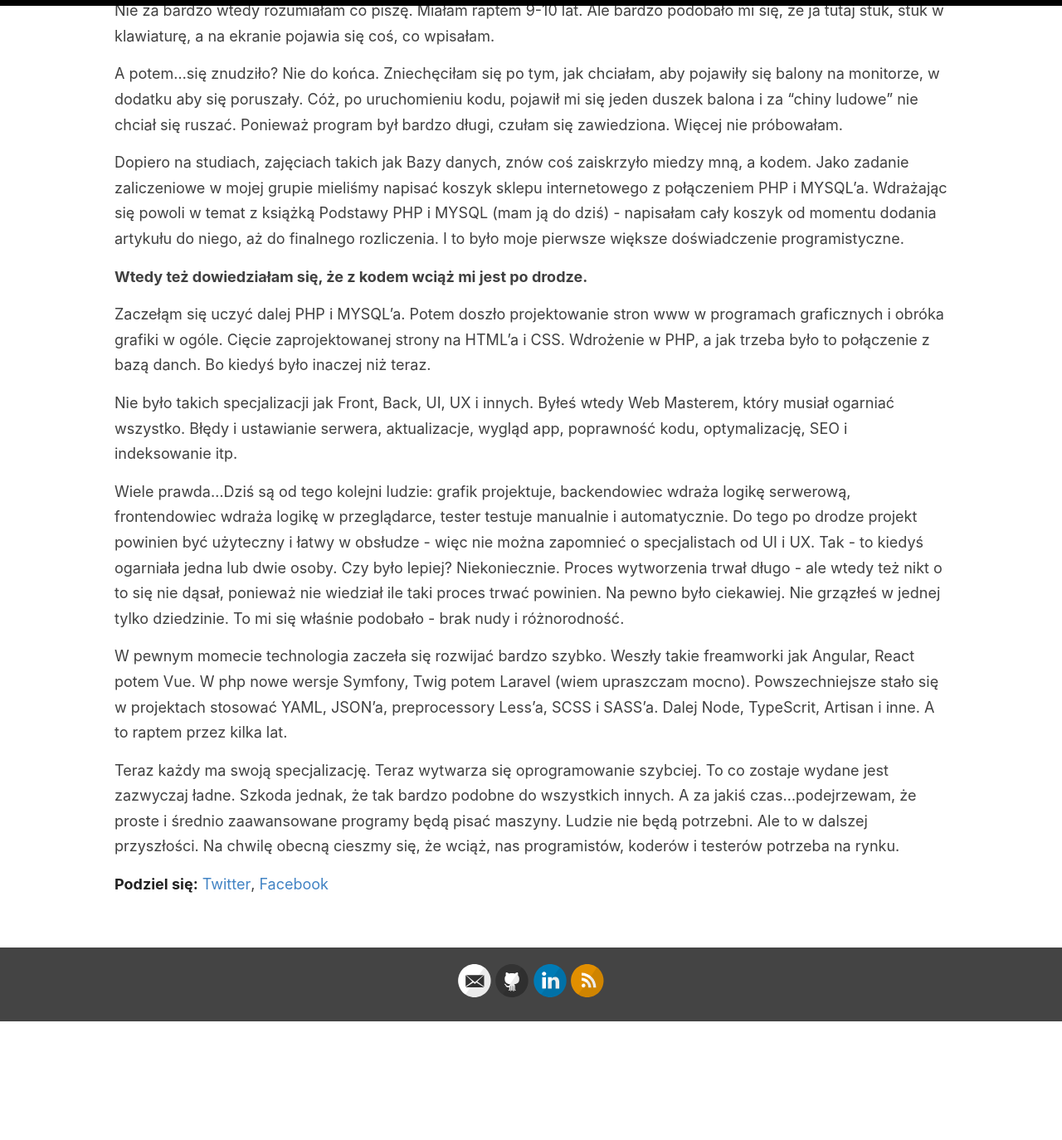
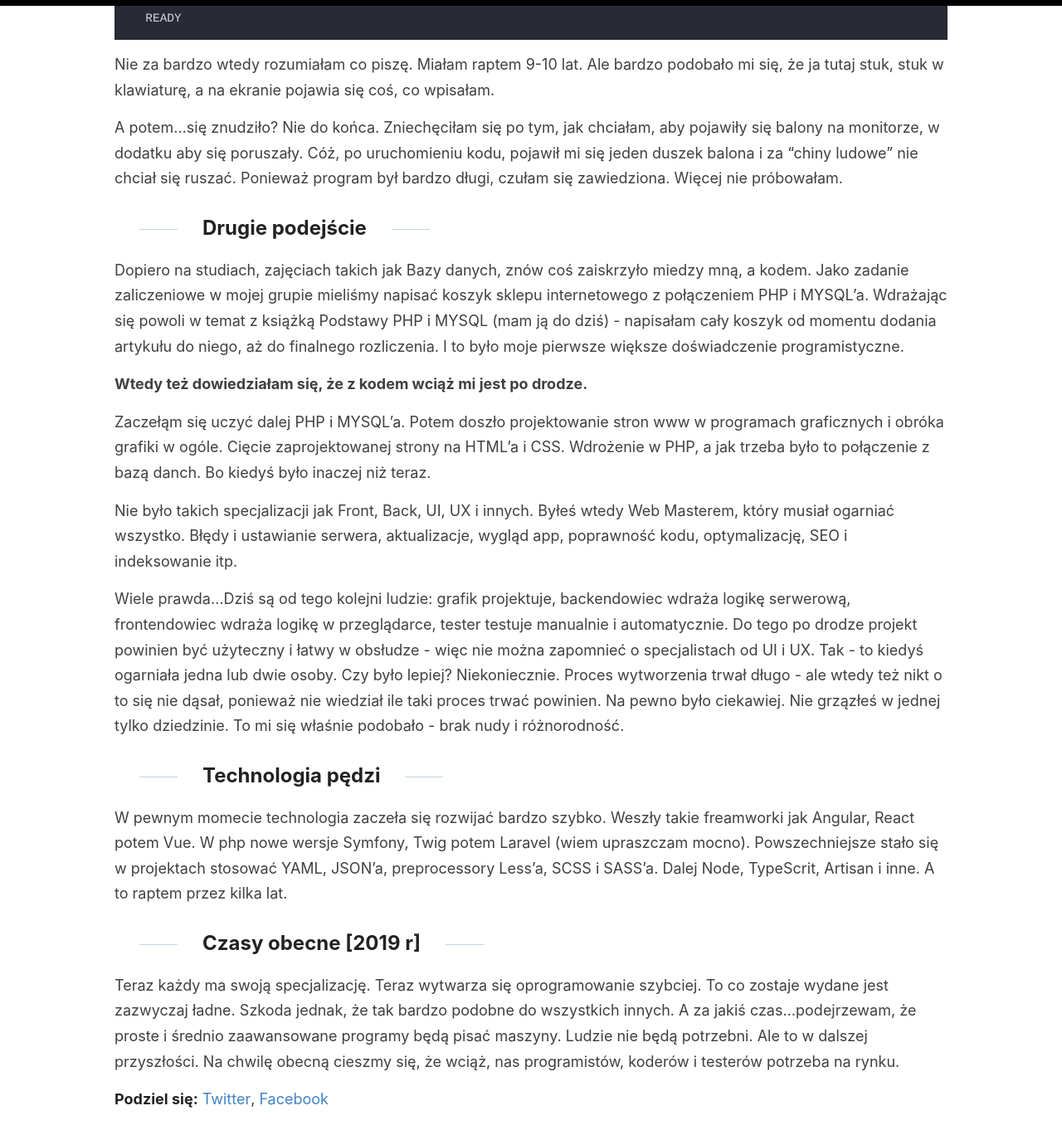
Before and after one commit to xyz-09/blog, a Jekyll site: the page built from _posts/2019-11-10-2019-10-11-poczatek-przygody.md, in a window 1280 px wide and 1400 px high, scrolled down 891 px. Shown: the top 1374 px of the window at 83% size. Built offline with Jekyll 4.4.1, drawn with Linux system fonts in a browser that asks for light colours; before the commit the page ends 2122 px from its top, so only the background shows below that.

Commit message:
pierwszy post

````diff
--- a/_posts/2019-11-10-2019-10-11-poczatek-przygody.md
+++ b/_posts/2019-11-10-2019-10-11-poczatek-przygody.md
@@ -19,6 +20,7 @@ KOD:
   10 PRINT "COMMODORE";
   20 GOTO 10
 ```
+
 WYNIK:
 ```
   RUN
@@ -27,10 +29,12 @@ WYNIK:
   BREAK IN 10
   READY
 ```
+
 Nie za bardzo wtedy rozumiałam co piszę. Miałam raptem 9-10 lat. Ale bardzo podobało mi się, że ja tutaj stuk, stuk w klawiaturę, a na ekranie pojawia się coś, co wpisałam.
 
 A potem...się znudziło? Nie do końca. Zniechęciłam się po tym, jak chciałam, aby pojawiły się balony na monitorze, w dodatku aby się poruszały. Cóż, po uruchomieniu kodu, pojawił mi się jeden duszek balona i za "chiny ludowe" nie chciał się ruszać. Ponieważ program był bardzo długi, czułam się zawiedziona. Więcej nie próbowałam.
 
+## Drugie podejście
 Dopiero na studiach, zajęciach takich jak Bazy danych, znów coś zaiskrzyło miedzy mną, a kodem. Jako zadanie zaliczeniowe w mojej grupie mieliśmy napisać koszyk sklepu internetowego z połączeniem PHP i MYSQL'a. Wdrażając się powoli w temat z książką Podstawy PHP i MYSQL (mam ją do dziś) - napisałam cały koszyk od momentu dodania artykułu do niego, aż do finalnego rozliczenia. I to było moje pierwsze większe doświadczenie programistyczne.
 
 **Wtedy też dowiedziałam się, że z kodem wciąż mi jest po drodze.**
@@ -42,6 +46,8 @@ Nie było takich specjalizacji jak Front, Back, UI, UX i innych. Byłeś wtedy W
 Wiele prawda...Dziś są od tego kolejni ludzie: grafik projektuje, backendowiec wdraża logikę serwerową, frontendowiec wdraża logikę w przeglądarce, tester testuje manualnie i automatycznie. Do tego po drodze projekt powinien być użyteczny i łatwy w obsłudze - więc nie można zapomnieć o specjalistach od UI i UX.
 Tak - to kiedyś ogarniała jedna lub dwie osoby. Czy było lepiej? Niekoniecznie. Proces wytworzenia trwał długo - ale wtedy też nikt o to się nie dąsał, ponieważ nie wiedział ile taki proces trwać powinien. Na pewno było ciekawiej. Nie grzązłeś w jednej tylko dziedzinie. To mi się właśnie podobało - brak nudy i różnorodność.
 
+## Technologia pędzi
 W pewnym momecie technologia zaczeła się rozwijać bardzo szybko. Weszły takie freamworki jak Angular, React potem Vue. W php nowe wersje Symfony, Twig potem Laravel (wiem upraszczam mocno). Powszechniejsze stało się  w projektach stosować YAML, JSON'a, preprocessory Less'a, SCSS i SASS'a. Dalej Node, TypeScrit, Artisan i inne. A to raptem przez kilka lat.
 
+## Czasy obecne [2019 r]
 Teraz każdy ma swoją specjalizację. Teraz wytwarza się oprogramowanie szybciej. To co zostaje wydane jest zazwyczaj ładne. Szkoda jednak, że tak bardzo podobne do wszystkich innych. A za jakiś czas...podejrzewam, że proste i średnio zaawansowane programy będą pisać maszyny. Ludzie nie będą potrzebni. Ale to w dalszej przyszłości. Na chwilę obecną cieszmy się, że wciąż, nas programistów, koderów i testerów potrzeba na rynku.
````
Also changed, not shown: other parts of _posts/2019-11-10-2019-10-11-poczatek-przygody.md (+1 -0 lines).
